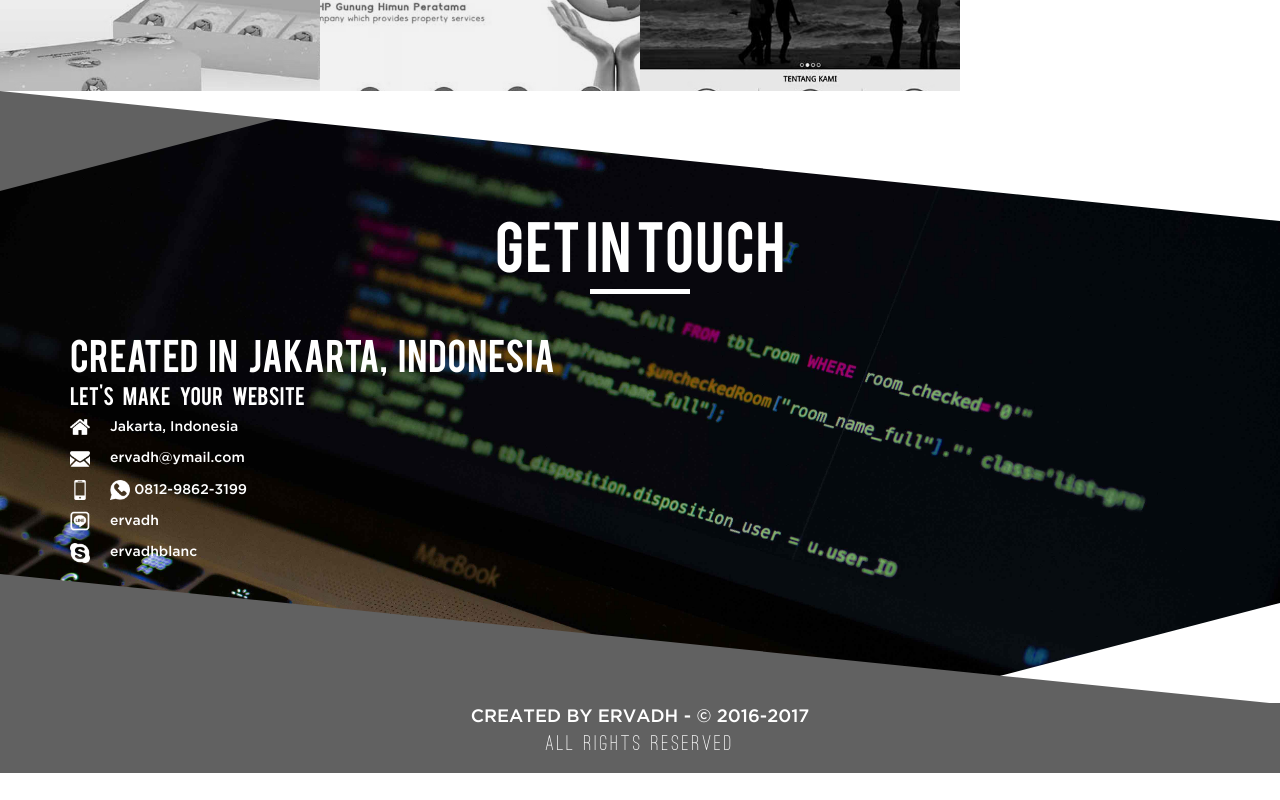
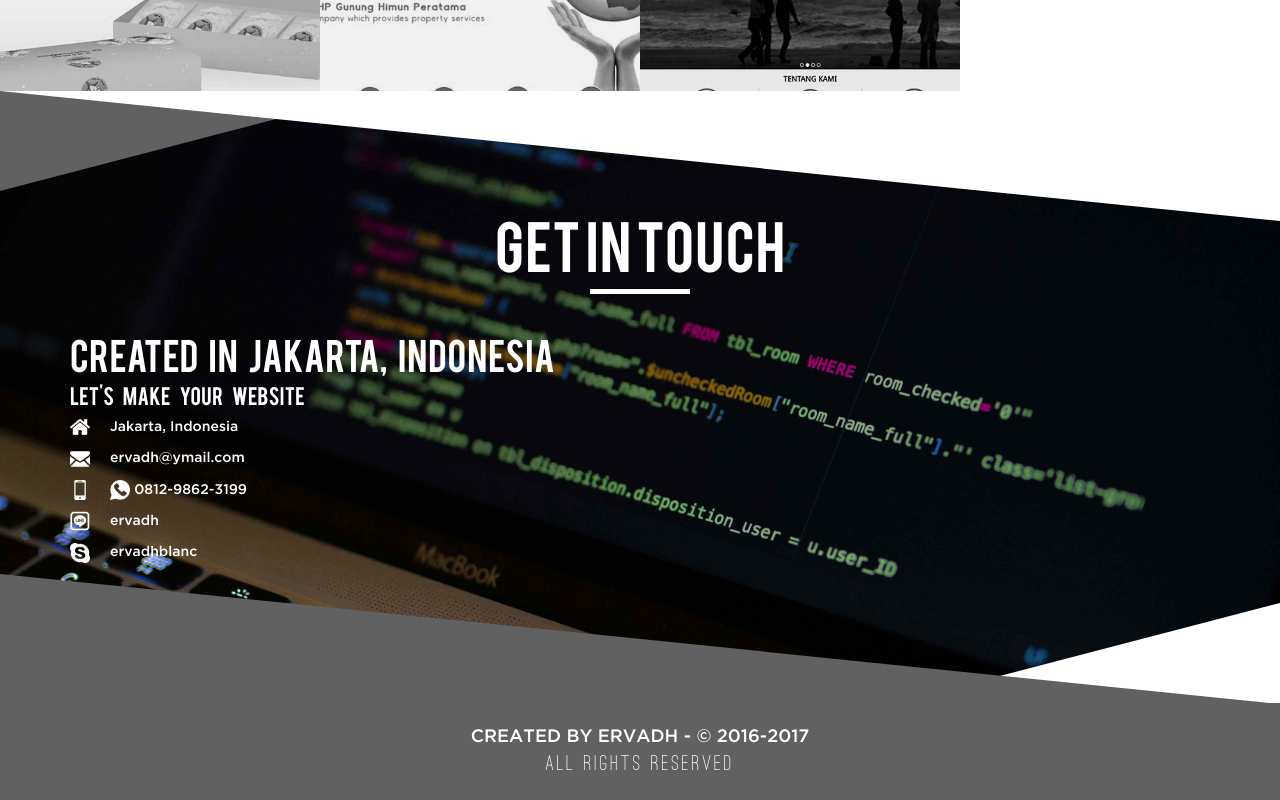
Before and after one commit to ervadh/ervadh.github.io, a plain HTML site: page index.html in a window 1280 px wide. Shown: the part 2085-2885 px from the top of the page. Before the commit the page ends 2858 px from the top, so only its background shows below. Drawn offline with Linux system fonts and the light colour scheme; files whose address does not match are found by name.

Commit message:
edit asset 8

```diff
--- a/Core/sass/Layout/footer.scss
+++ b/Core/sass/Layout/footer.scss
@@ -1,6 +1,5 @@
 #site-footer {
     width: 100%;
-    height: 70px;
     // background: red;
     // border-top: 1px #000000 solid;
     background-color: rgba(0,0,0,0.62);
--- a/index.html
+++ b/index.html
@@ -346,7 +346,7 @@
       <div class="sectionblanc"></div>
       <div class="container">
         <div class="row">
-          <div class="col-md-12 text-center white">
+          <div class="col-md-12 padding-top-20 padding-bottom-20 text-center white">
             <p>CREATED BY <span>ERVADH</span> - &copy 2016-2017</p>
             <p>ALL RIGHTS RESERVED</p>
           </div>
```
Also changed, not shown: Core/views/Shared/footer.html (+1 -1 lines), Public/index.html (+1 -1 lines), Public/assets/css/main.css, 1 other file.
